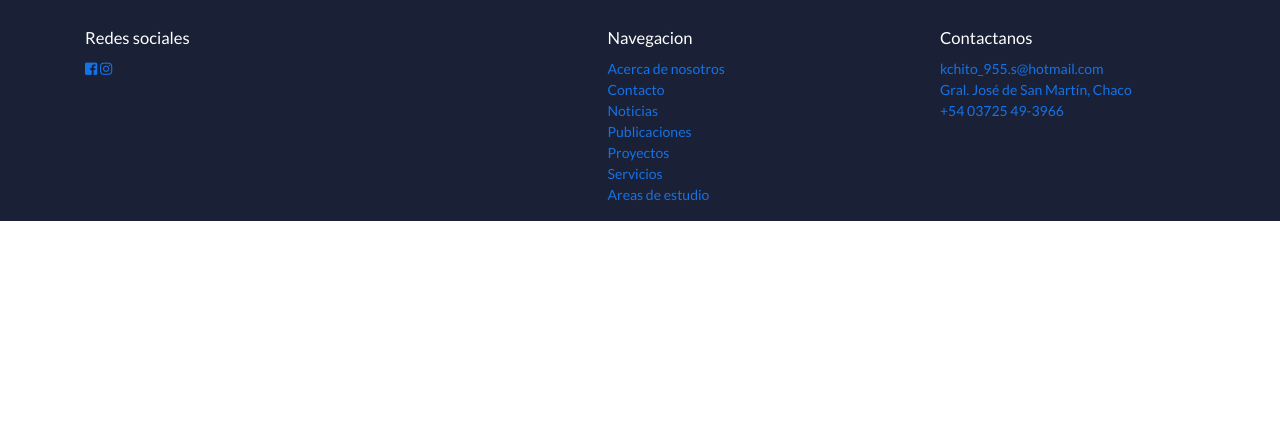
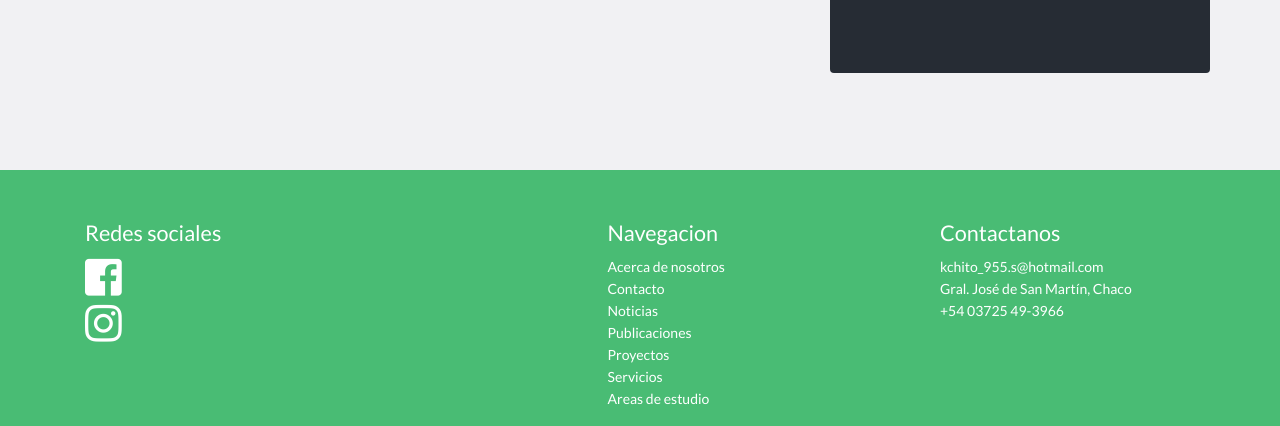
Before and after one commit to redmor1/Proyecto-Final-Reserva, a Django app: page / in a window 1280 px wide. Shown: the part 2426-2852 px from the top of the page. Before the commit the page ends 2647 px from the top, so only its background shows below. Run offline with Django 4.2, Linux system fonts and the light colour scheme; data that the repository does not hold is empty; some libraries are stand-ins or nearby versions.

Commit message:
Modificaciones de apariencia al index

```diff
--- a/reserva/static/css/styles.css
+++ b/reserva/static/css/styles.css
@@ -24,7 +24,7 @@
     font-size: 1rem;
     line-height: 1.5;
     text-align: left;
-    font-weight: 400;
+    font-weight: 500;
     color: #555555;
     box-sizing: border-box;
     margin: 0 0 12px;
@@ -42,7 +42,7 @@ ul.post-meta li {
     display: inline-block;
     margin-right: 10px;
     font-size: 14px;
-    font-weight: 400;
+    font-weight: 500;
     color: #888888;
 
 }
@@ -126,3 +126,63 @@ blockquote > p > cite {
     color:#00aced
 
 }
+
+.bg-light {
+    background-color: #f1f1f3!important;
+}
+
+@import url('https://fonts.googleapis.com/css2?family=Roboto&display=swap');
+body {
+    color:#131313!important;
+    font-family: 'Roboto'!important;
+    background-color: #f1f1f3!important;
+
+}
+
+.bg-dark, .bg-primary {
+    background-color: #49bc74!important;
+}
+
+.btn-primary {
+    background-color:#49bc74!important;
+    border-color:#49bc74!important;
+
+}
+
+.sidebar-main {
+    background-color:#262c34!important;
+    color:#ffff!important;
+
+}
+
+.blog-image, .carousel-inner {
+    box-shadow:0 16px 38px -12px rgb(0 0 0 / 56%), 0 4px 25px 0px rgb(0 0 0 / 12%), 0 8px 10px -5px rgb(0 0 0 / 20%);
+
+}
+
+.post-meta {
+    color:#49bc74!important;
+
+}
+
+.blog-title {
+    color:#28252e!important;
+
+}
+
+.navbar {
+    font-family:Roboto;
+
+}
+
+ul.footer-text li a {
+
+    color:white!important;
+}
+
+.btn-info, .btn-outline-info {
+    background-color:#262c34!important;
+    border-color:#262c34!important;
+    color:white!important;
+
+}
--- a/reserva/templates/base.html
+++ b/reserva/templates/base.html
@@ -6,7 +6,7 @@
     <meta http-equiv="X-UA-Compatible" content="IE=edge">
     <meta name="viewport" content="width=device-width, initial-scale=1.0">
     <title>Senderos</title>
-    <link rel="stylesheet" type="text/css" href="{% static 'css/styles.css' %}">
+
     <link rel="stylesheet" href="https://cdn.jsdelivr.net/npm/bootstrap@4.0.0/dist/css/bootstrap.min.css" integrity="sha384-Gn5384xqQ1aoWXA+058RXPxPg6fy4IWvTNh0E263XmFcJlSAwiGgFAW/dAiS6JXm" crossorigin="anonymous">
     <link rel="icon" href="{% static 'img/senderos.ico' %}">
     <link rel="stylesheet" href="https://cdnjs.cloudflare.com/ajax/libs/font-awesome/4.7.0/css/font-awesome.min.css">
@@ -26,17 +26,17 @@
 	<!-- CSS Files -->
 	<link rel="stylesheet" href="{% static 'css/bootstrap.min.css' %}">
 	<link rel="stylesheet" href="{% static 'css/atlantis.min.css' %}">
-
+    <link rel="stylesheet" type="text/css" href="{% static 'css/styles.css' %}">
 </head>
 <body>
     <!-- BARRA DE BUSQUEDA -->
-    <nav class="navbar navbar-expand-lg navbar-dark bg-dark">
+    <nav class="navbar navbar-expand-lg navbar-dark bg-dark py-3">
         <a class="navbar-brand" href="{% url 'index' %}">Senderos</a>
         <button class="navbar-toggler" type="button" data-toggle="collapse" data-target="#navbarColor01" aria-controls="navbarColor01" aria-expanded="false" aria-label="Toggle navigation">
             <span class="navbar-toggler-icon"></span>
         </button>
 
-        <div class="collapse navbar-collapse" id="navbarColor01">
+        <div class="collapse navbar-collapse justify-content-between" id="navbarColor01">
             <ul class="navbar-nav mr-auto">
                 <li class="nav-item active">
                     <a class="nav-link" href="{% url 'index' %}">Inicio <span class="sr-only">(current)</span></a>
@@ -58,11 +58,9 @@
                 </li>
 
             </ul>
-            <form class="form-inline">
-                <input class="form-control mr-sm-2" type="search" placeholder="Search" aria-label="Search">
-                <button class="btn btn-outline-info my-2 my-sm-0" type="submit">Search</button>
-            </form>
-            <ul class="navbar-nav ml-2">
+
+
+            <ul class="navbar-nav ml-auto">
 
                 {% if request.user.is_authenticated and request.user.is_staff %}
                     <li class="nav-item">
@@ -106,20 +104,22 @@
                    <div class="row justify-content-between">
                        <div class="col-xl-4 col-lg-3 col-md-8 col-sm-8">
                             <div class="footer-title">
-                                <h4>Redes sociales</h4>
+                                <h2>Redes sociales</h2>
                                 <a href="#">
-                                    <i class="fab fa-facebook-square"></i>
+                                    <i class="fab fa-facebook-square fa-3x text-white mr-2 mb-1"></i>
                                 </a>
-                                <a href="#">
-                                    <i class="fab fa-instagram"></i>
-                                </a>
+                                <p>
+                                    <a href="#">
+                                        <i class="fab fa-instagram fa-3x text-white"></i>
+                                    </a>
+                                </p>
                             </div>
                         </div>
                        <div class="col-xl-2 col-lg-2 col-md-4 col-sm-4">
                            <div class="single-footer-caption mb-50">
                                <div class="footer-title text-decoration-none">
-                                   <h4>Navegacion</h4>
-                                   <ul class="list-unstyled">
+                                   <h2>Navegacion</h2>
+                                   <ul class="footer-text list-unstyled">
                                        <li><a href="{% url 'quienes_somos' %}">Acerca de nosotros</a></li>
                                        <li><a href="{% url 'contacto' %}">Contacto</a></li>
                                        <li><a href="#">Noticias</a></li>
@@ -134,8 +134,8 @@
                        <div class="col-xl-3 col-lg-4 col-md-6 col-sm-4">
                            <div class="single-footer-caption mb-50">
                                <div class="footer-title">
-                                   <h4>Contactanos</h4>
-                                   <ul class="list-unstyled">
+                                   <h2>Contactanos</h2>
+                                   <ul class="footer-text list-unstyled">
                                        <li><a href="#">kchito_955.s@hotmail.com</a></li>
                                        <li><a href="#">Gral. José de San Martín, Chaco</a></li>
                                        <li class="number"><a href="#">+54 03725 49-3966</a></li>
--- a/reserva/templates/index.html
+++ b/reserva/templates/index.html
@@ -67,16 +71,16 @@
               </div>
               <div class="blog-text">
                   <div class="blog-title my-2">
-                      <h2>{{ post.titulo }}</h2>
+                      <h2 class="fw-bold">{{ post.titulo }}</h2>
                   </div>
                   <ul class="post-meta">
-                    <li class="mr-3"><i class="fas fa-user-circle"></i> Admin </li>
-                    <li class="mr-3"> <i class="fas fa-calendar-alt"></i> {{ post.fecha_creacion }}</li>
-                    <li class="mr-3"> <i class="fas fa-comments"></i> 10 Comentarios </li>
-                    <li class="post-tags"><i class="fas fa-tags"></i> {{ post.categoria }}</li>
+                    <li class="mr-3 post-meta"><i class="fas fa-user-circle"></i> Admin </li>
+                    <li class="mr-3 post-meta"> <i class="fas fa-calendar-alt"></i> {{ post.fecha_creacion }}</li>
+                    <li class="mr-3 post-meta"> <i class="fas fa-comments"></i> 10 Comentarios </li>
+                    <li class="post-tags post-meta"><i class="fas fa-tags"></i> {{ post.categoria }}</li>
                   </ul>
                   <p>{{ post.resumen }}</p>
-                  <a href="{% url 'post' post.id %}" class="btn btn-round bg-primary text-white mt-2">Ver mas</a> </div>
+                  <a href="{% url 'post' post.id %}" class="btn bg-primary text-white mt-2">Ver mas</a> </div>
               </div>
             {% endfor %}
 
```
Also changed, not shown: other parts of reserva/templates/index.html (+15 -11 lines).
